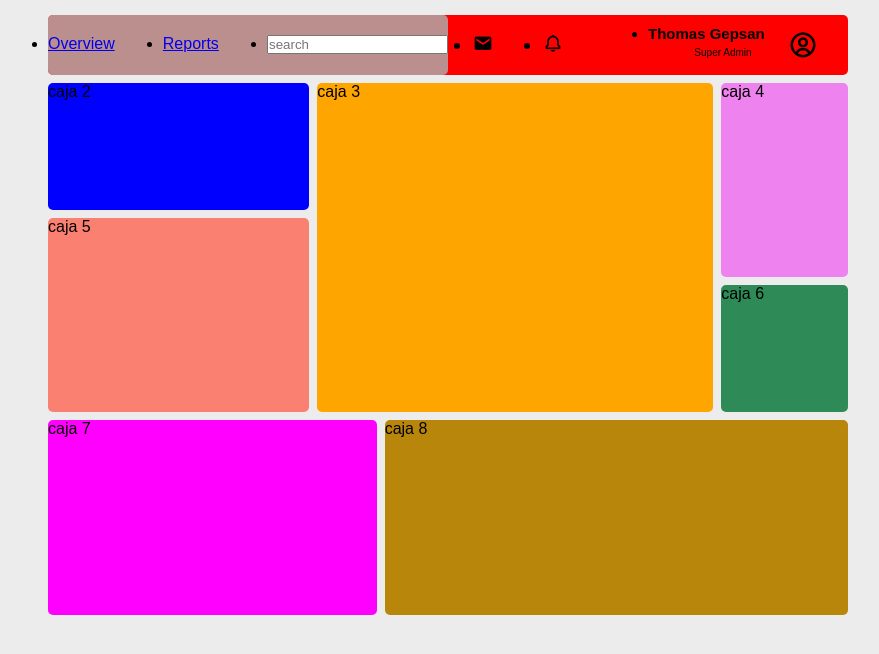
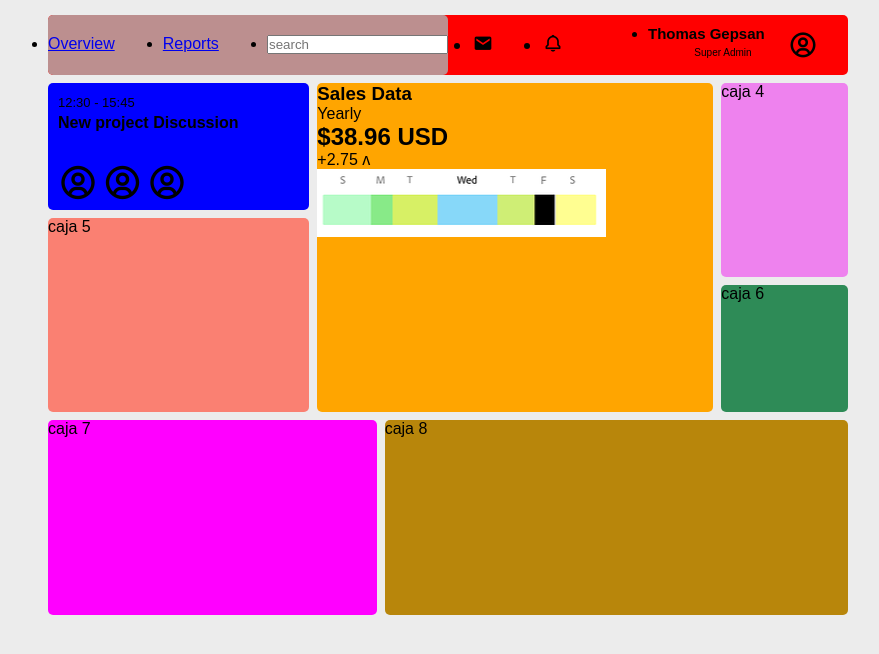
Before and after one commit to KevinGalvisSA/Grid-Basico, a plain HTML site: page index.html in a window 1280 px wide. Shown: the whole page, without its empty margins (192-1071 px from the left). Drawn offline with nearby package versions, Linux system fonts and the light colour scheme.

Commit message:
feat: :sparkles: Adicion de elementos
Añadido de texto y elementos de la caja 3

```diff
--- a/css/style.css
+++ b/css/style.css
@@ -127,10 +127,42 @@ body{
     background: blue;
     grid-area: notification;
 }
+
+.item_2 .item_2__texto{
+    /*background: yellow;*/
+    display: flex;
+    flex-direction: column;
+    margin-left: 10px;
+    line-height: 20px;
+}
+
+.item_2 .item_2__texto p{
+    margin-top: 10px;
+    font-size: 13px;
+}
+
+.item_2 .item_2__imagen{
+    /*background: lightcoral;*/
+    height: 40px;
+    margin-left: 10px;
+    margin-top: 30px;
+}
+
+.item_2 .item_2__imagen i{
+    font-size: 40px;
+}
+
 .item_3{
     background: orange;
     grid-area: sales;
 }
+
+
+
+
+
+
+
 .item_4{
     background: violet;
     grid-area: balance;
--- a/index.html
+++ b/index.html
@@ -39,8 +39,30 @@
                     </ul>
                 </div>
             </div>
-            <div class="item_2">caja 2</div>
-            <div class="item_3">caja 3</div>
+            <div class="item_2">
+                <div class="item_2__texto">
+                    <p>12:30 - 15:45</p>
+                    <h4> New project Discussion</h4>
+                </div>
+                <div class="item_2__imagen">
+                    <i class='bx bx-user-circle' ></i>
+                    <i class='bx bx-user-circle' ></i>
+                    <i class='bx bx-user-circle' ></i>
+                </div>
+            </div>
+            <div class="item_3">
+                <div>
+                    <h3>Sales Data</h3>
+                    <p>Yearly</p>
+                </div>
+                <div>
+                    <h2>$38.96 USD</h2>
+                    <p>+2.75 ʌ</p>
+                </div>
+                <div>
+                    <img src="storage/img/Foto.png">
+                </div>
+            </div>
             <div class="item_4">caja 4</div>
             <div class="item_5">caja 5</div>
             <div class="item_6">caja 6</div>
```
Also changed, not shown: storage/img/Foto.png (added).
